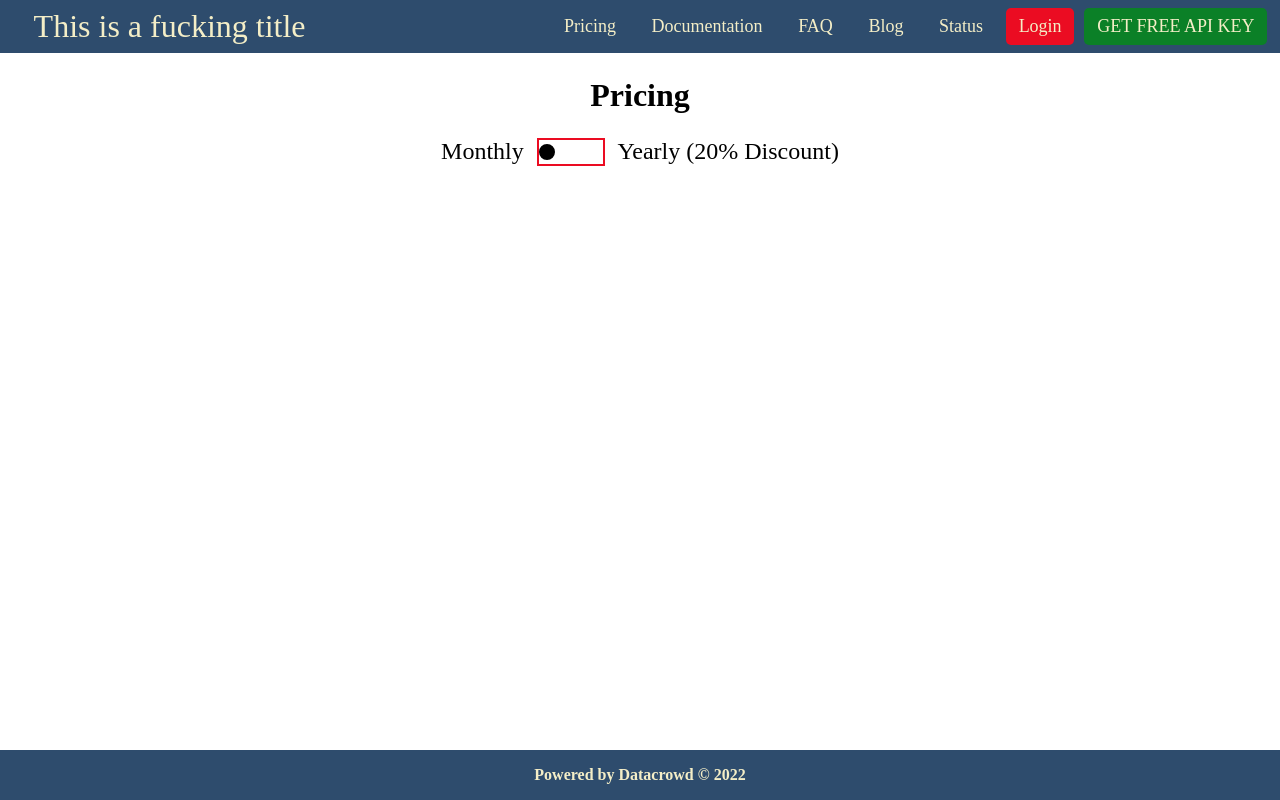
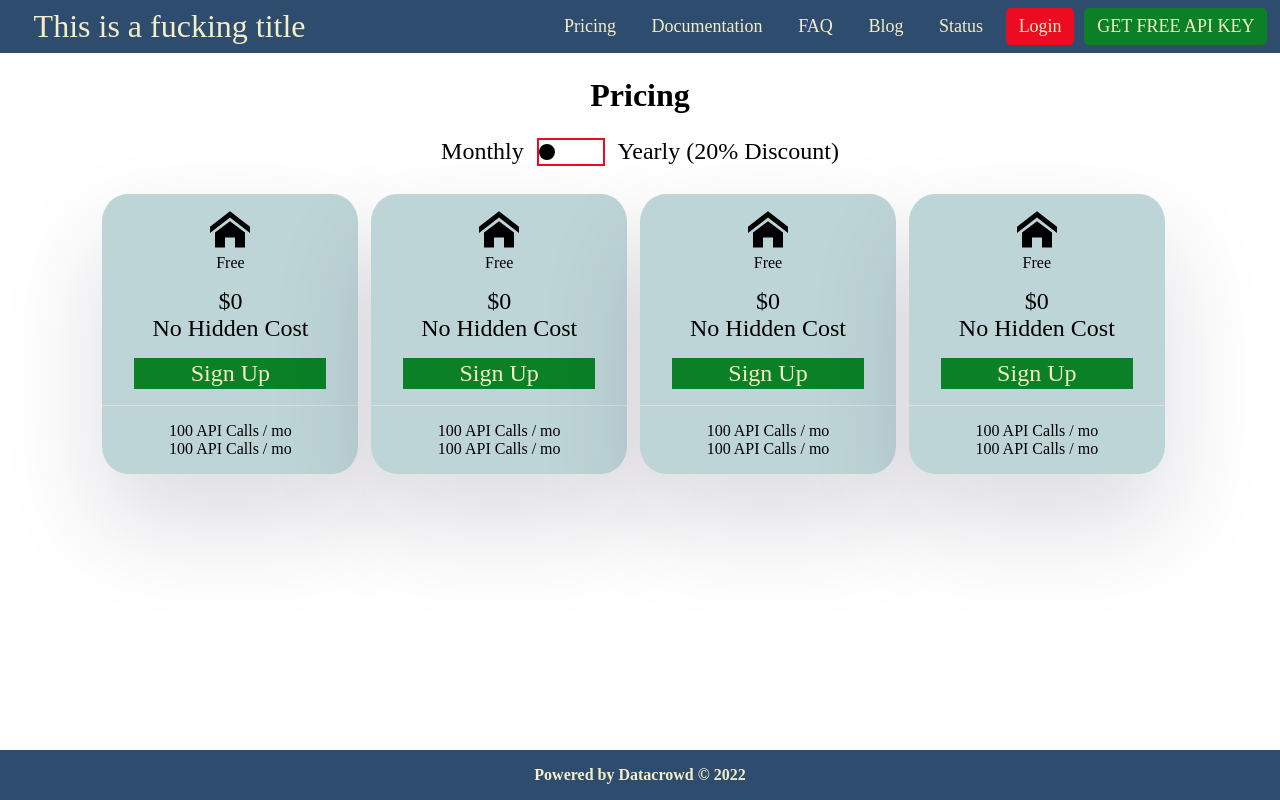
Before and after one commit to akshatdatacrowd/uscis-api, a React (Create React App) app: page /pricing in a window 1280 px wide. Built offline with nearby package versions, Linux system fonts and the light colour scheme.

Commit message:
Pricing Page Completed

```diff
--- a/src/components/Pricing/PricingIndex.tsx
+++ b/src/components/Pricing/PricingIndex.tsx
@@ -1,3 +1,5 @@
+import { ImHome } from "react-icons/im";
+
 const PricingIndex = () => {
   return (
     <>
@@ -11,6 +13,76 @@ const PricingIndex = () => {
         </div>
         <p>Yearly (20% Discount)</p>
       </div>
+      <div className="subscriptionOptionsBox">
+        <div className="suboptcontainer">
+          <div className="subopticon">
+            <ImHome size={40} />
+            <p>Free</p>
+          </div>
+          <div className="suboptPrice">
+            <p>$0</p>
+            <p>No Hidden Cost</p>
+          </div>
+          <div className="suboptSignUpBtn">
+            <p className="suboptSignUpBtnBtn">Sign Up</p>
+          </div>
+          <div className="suboptFeatures">
+            <p className="suboptFt">100 API Calls / mo</p>
+            <p className="suboptFt">100 API Calls / mo</p>
+          </div>
+        </div>
+        <div className="suboptcontainer">
+          <div className="subopticon">
+            <ImHome size={40} />
+            <p>Free</p>
+          </div>
+          <div className="suboptPrice">
+            <p>$0</p>
+            <p>No Hidden Cost</p>
+          </div>
+          <div className="suboptSignUpBtn">
+            <p className="suboptSignUpBtnBtn">Sign Up</p>
+          </div>
+          <div className="suboptFeatures">
+            <p className="suboptFt">100 API Calls / mo</p>
+            <p className="suboptFt">100 API Calls / mo</p>
+          </div>
+        </div>
+        <div className="suboptcontainer">
+          <div className="subopticon">
+            <ImHome size={40} />
+            <p>Free</p>
+          </div>
+          <div className="suboptPrice">
+            <p>$0</p>
+            <p>No Hidden Cost</p>
+          </div>
+          <div className="suboptSignUpBtn">
+            <p className="suboptSignUpBtnBtn">Sign Up</p>
+          </div>
+          <div className="suboptFeatures">
+            <p className="suboptFt">100 API Calls / mo</p>
+            <p className="suboptFt">100 API Calls / mo</p>
+          </div>
+        </div>
+        <div className="suboptcontainer">
+          <div className="subopticon">
+            <ImHome size={40} />
+            <p>Free</p>
+          </div>
+          <div className="suboptPrice">
+            <p>$0</p>
+            <p>No Hidden Cost</p>
+          </div>
+          <div className="suboptSignUpBtn">
+            <p className="suboptSignUpBtnBtn">Sign Up</p>
+          </div>
+          <div className="suboptFeatures">
+            <p className="suboptFt">100 API Calls / mo</p>
+            <p className="suboptFt">100 API Calls / mo</p>
+          </div>
+        </div>
+      </div>
     </>
   );
 };
--- a/src/index.css
+++ b/src/index.css
@@ -13,7 +13,13 @@ Link {
   color: inherit;
   text-decoration: none;
 }
+/* -----------------------------
 
+
+           Header
+
+
+---------------------------------*/
 .Header {
   top: 0;
   height: auto;
@@ -24,6 +30,38 @@ Link {
   left: 0;
   display: flex;
 }
+
+/* -----------------------------
+
+
+           Footer
+
+
+---------------------------------*/
+
+.Footer {
+  position: absolute;
+  bottom: 0;
+  right: 0;
+  left: 0;
+  height: auto;
+  width: 100%;
+  padding-top: 2vh;
+  padding-bottom: 2vh;
+  background-color: #2e4c6d;
+  text-align: center;
+  color: #f4eec7;
+  font-weight: bolder;
+  margin: auto;
+}
+
+/* --------------------------------------------
+
+
+           Index Page / Landing Page as follows
+
+
+---------------------------------------------- */
 
 .rightHeader {
   right: 0;
@@ -67,23 +105,6 @@ Link {
   padding-bottom: 1vh;
   color: #f4eec7;
   cursor: pointer;
-}
-
-.Footer {
-  position: absolute;
-  bottom: 0;
-  right: 0;
-  left: 0;
-  height: auto;
-  width: 100%;
-  padding-top: 2vh;
-  padding-bottom: 2vh;
-
-  background-color: #2e4c6d;
-  text-align: center;
-  color: #f4eec7;
-  font-weight: bolder;
-  margin: auto;
 }
 
 .title {
@@ -160,7 +181,15 @@ Link {
   width: 95%;
 }
 
-/* This is the Pricing page */
+/* ---------------------------------
+
+
+
+   Pricing page as follows
+
+
+
+---------------------------------- */
 
 .pricingHeading {
 
@@ -197,3 +226,57 @@ Link {
   border-radius: 50%;
   margin-top: 0.5vh;
 }
+
+.subscriptionOptionsBox {
+  display: flex;
+  width: 100%;
+  justify-content: center;
+  margin-top: 2vh;
+}
+
+.suboptcontainer {
+  width: 20%;
+  text-align: center;
+  background-color: #bed5d8;
+  margin-right: 1vw;
+  justify-content: center;
+  align-items: center;
+  border-radius: 10%;
+  box-shadow: rgba(17, 12, 46, 0.15) 0px 48px 100px 0px;
+}
+
+.subopticon {
+margin-top: 2vh;
+margin-bottom: 2vh;
+}
+
+.suboptPrice {
+  font-size: x-large;
+  margin-bottom: 2vh;
+}
+
+.suboptSignUpBtn {
+  margin-bottom: 2vh;
+  width: 75%;
+  margin-left: auto;
+  margin-right: auto;
+}
+
+.suboptSignUpBtnBtn {
+  border: 2px #0b8027 solid;
+  background-color: #0b8027;
+  color: #f4eec7;
+  cursor: pointer;
+  font-size: x-large;
+}
+
+.suboptSignUpBtnBtn:hover {
+  transform: scale(0.95);
+}
+
+.suboptFeatures {
+  margin-bottom: 2vh;
+  padding-top: 2vh;
+  border-top: 1px #e0dcdc solid;
+
+}
```
